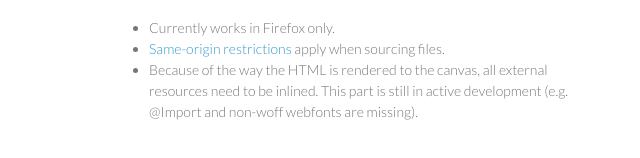
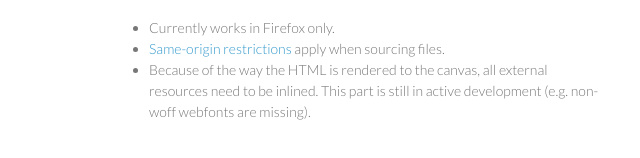
Before and after one commit to cburgmer/csscritic, a plain HTML site: page index.html in a window 1280 px wide. Shown: the part 1226-1384 px from the top of the page, 461-1101 px from the left. Drawn offline with Linux system fonts and the light colour scheme.

Commit message:
Remove old info

```diff
--- a/index.html
+++ b/index.html
@@ -66,7 +66,7 @@
 <li>
 <a href="https://developer.mozilla.org/en-US/docs/Same_origin_policy_for_JavaScript">Same-origin restrictions</a> apply when sourcing files.</li>
 <li>
-Because of the way the HTML is rendered to the canvas, all external resources need to be inlined. This part is still in active development (e.g. @Import and non-woff webfonts are missing).</li>
+Because of the way the HTML is rendered to the canvas, all external resources need to be inlined. This part is still in active development (e.g. non-woff webfonts are missing).</li>
 </ul>
       </section>
       <footer>
```
